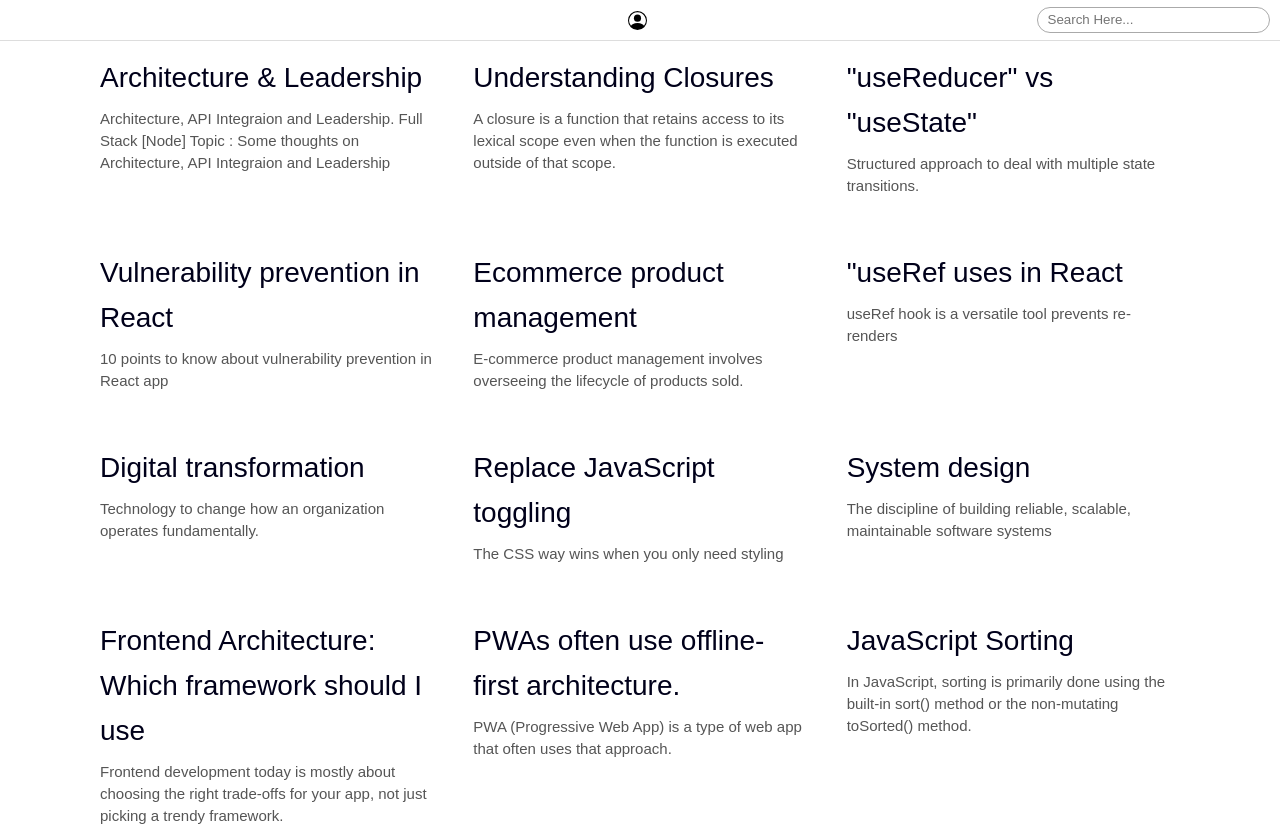
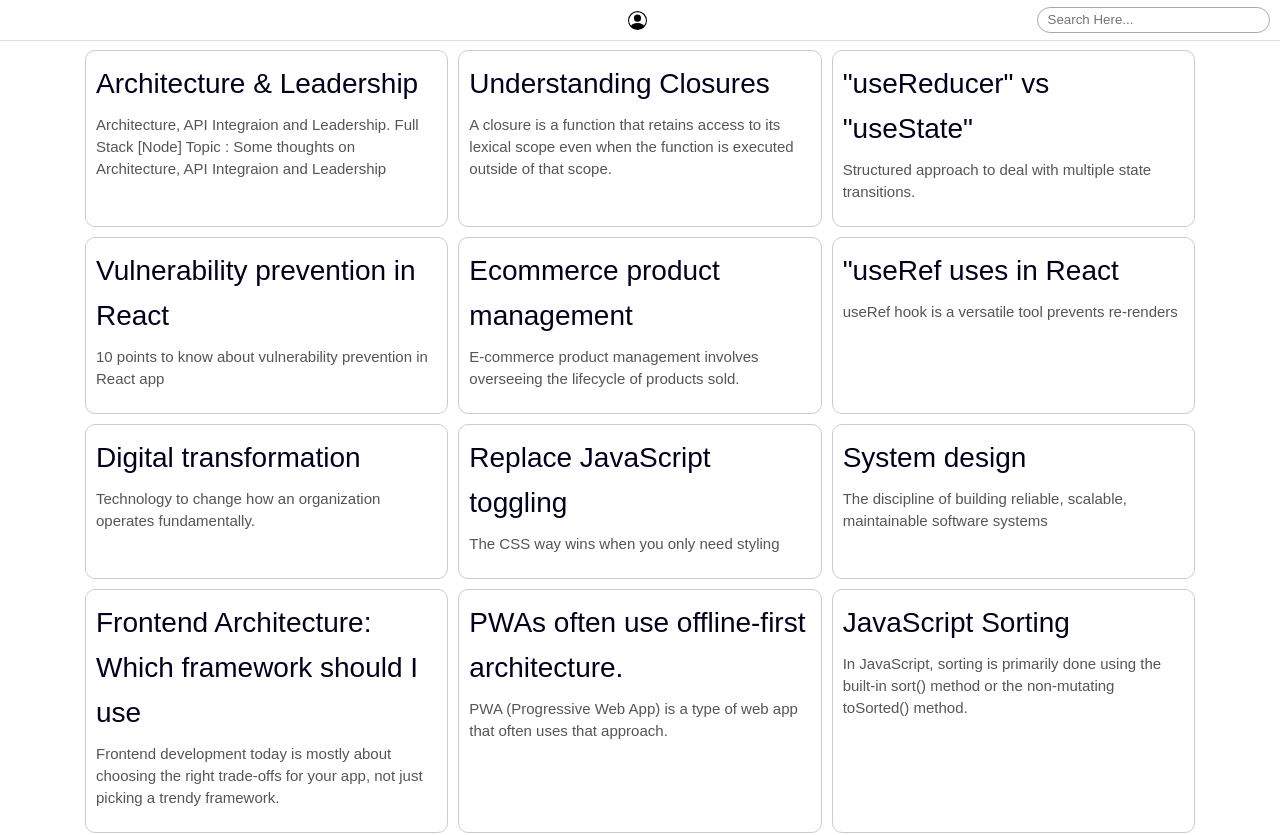
Before and after one commit to pramodGit/blog.pramod, an Angular app: page / in a window 1280 px wide. Shown: the top 835 px of the page. Built offline with nearby package versions, Linux system fonts and the light colour scheme.

Commit message:
dashboard styling

```diff
--- a/src/assets/styles.css
+++ b/src/assets/styles.css
@@ -137,9 +137,6 @@ footer {
     border-left: 1px solid #f3f3f3;
   }
 }
-@media (width < 1024px) {
-  .middle-panel h1 {margin-top: 7rem}
-}
 .blog-title {
   font-size: 2rem;
   margin-bottom: 1.5rem;
@@ -158,6 +155,7 @@ footer {
   text-decoration: underline;
 }
 /** Blog Start **/
+.blog-container { padding-top: 1rem;}
 .blog-grid {
   display: grid;
   grid-template-columns: repeat(auto-fit, minmax(350px, 1fr));
@@ -166,9 +164,7 @@ footer {
 
 .blog-post {
   background-color: #ffffff;
-  padding: 1.5rem;
-  /* border-radius: 8px;
-  box-shadow: 0px 0px 1px #00001a; */
+  padding: 1rem; border: 1px solid #ccc; border-radius: 1rem;
 }
 
 .middle-panel h1.post-title {
```
